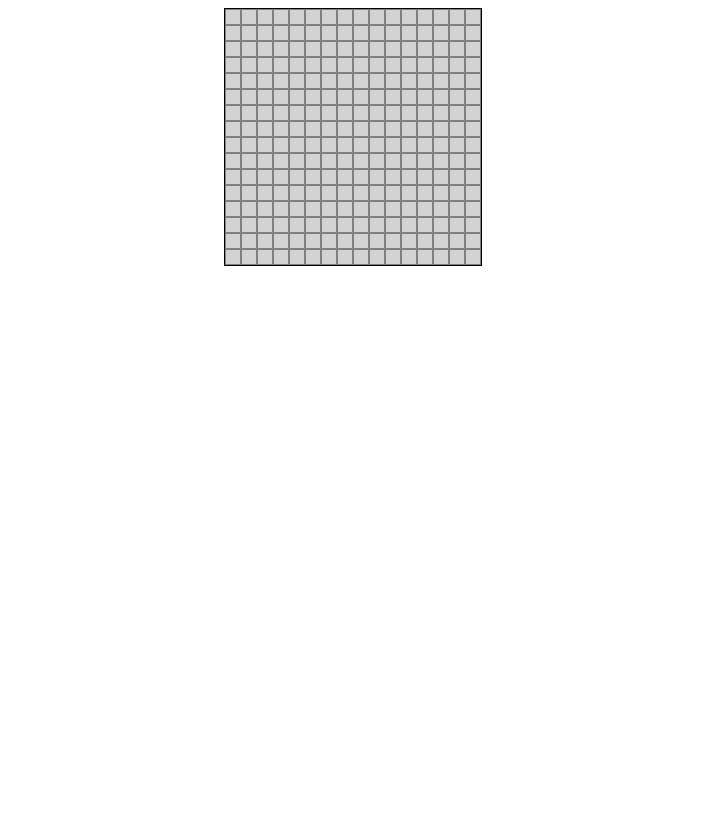
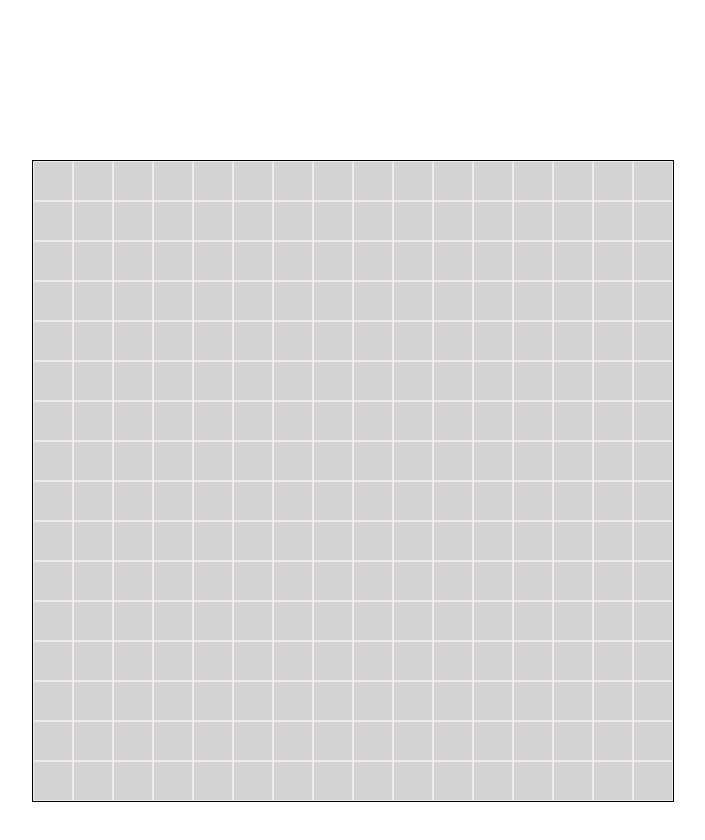
Before and after one commit to sugarbalazs/etch-a-sketch, a plain HTML site: page project/index.html in a window 1280 px wide. Shown: the whole page, without its empty margins (287-992 px from the left). Before the commit the page ends 800 px from the top, so only its background shows below. Drawn offline with Linux system fonts and the light colour scheme.

Commit message:
Changing size to make it bigger

```diff
--- a/project/script.js
+++ b/project/script.js
@@ -4,12 +4,20 @@ let mainContainer = document.getElementById("mainContainer");
 // Creating a loop to get the divs inside the main div
 for (let i = 0; i < 16; i++) {
   for (let j = 0; j < 16; j++) {
-    // Create each divs
+    // Create each div
     let cell = document.createElement("div");
     // Adding a class
     cell.className = "flex-item";
 
     // Appending the cells
     mainContainer.appendChild(cell);
+
+    cell.addEventListener(
+      "mouseenter",
+      (e) => {
+        e.target.style.color = "black";
+      },
+      false
+    );
   }
 }
--- a/project/style.css
+++ b/project/style.css
@@ -1,17 +1,17 @@
 .flex-container {
-  margin: 0 auto;
+  margin: 10em auto;
   display: flex;
   flex-wrap: wrap;
-  width: 16em;
-  height: 16em;
+  width: 40em;
+  height: 40em;
   border: 1px solid black;
 }
 .flex-item {
   background-color: lightgray;
-  border: 1px solid gray;
+  border: 1px solid rgb(239, 233, 233);
   box-sizing: border-box;
-  height: 1em;
-  width: 1em;
+  height: 2.5em;
+  width: 2.5em;
   flex-grow: 0;
   flex-shrink: 0;
 }
```
